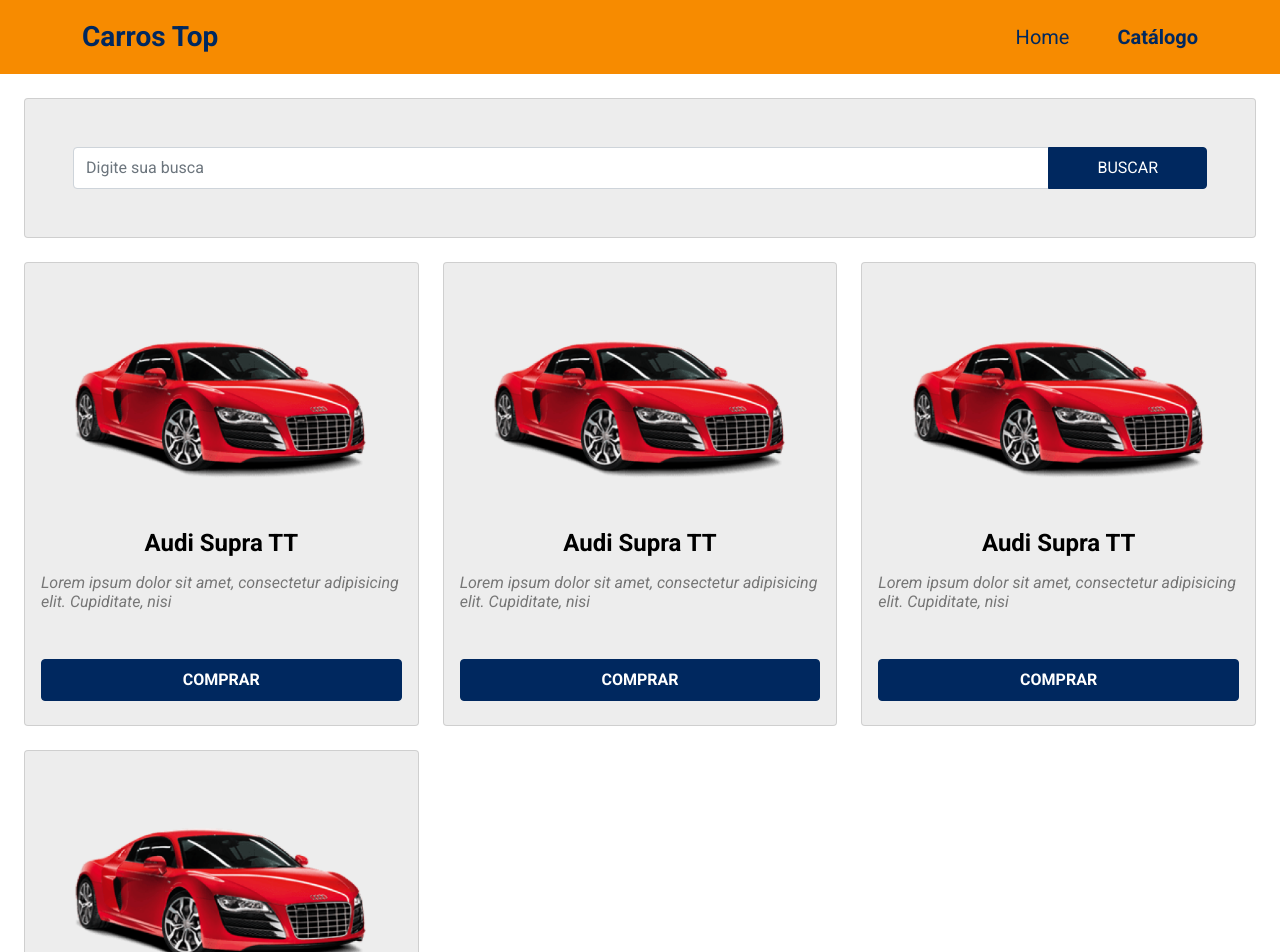
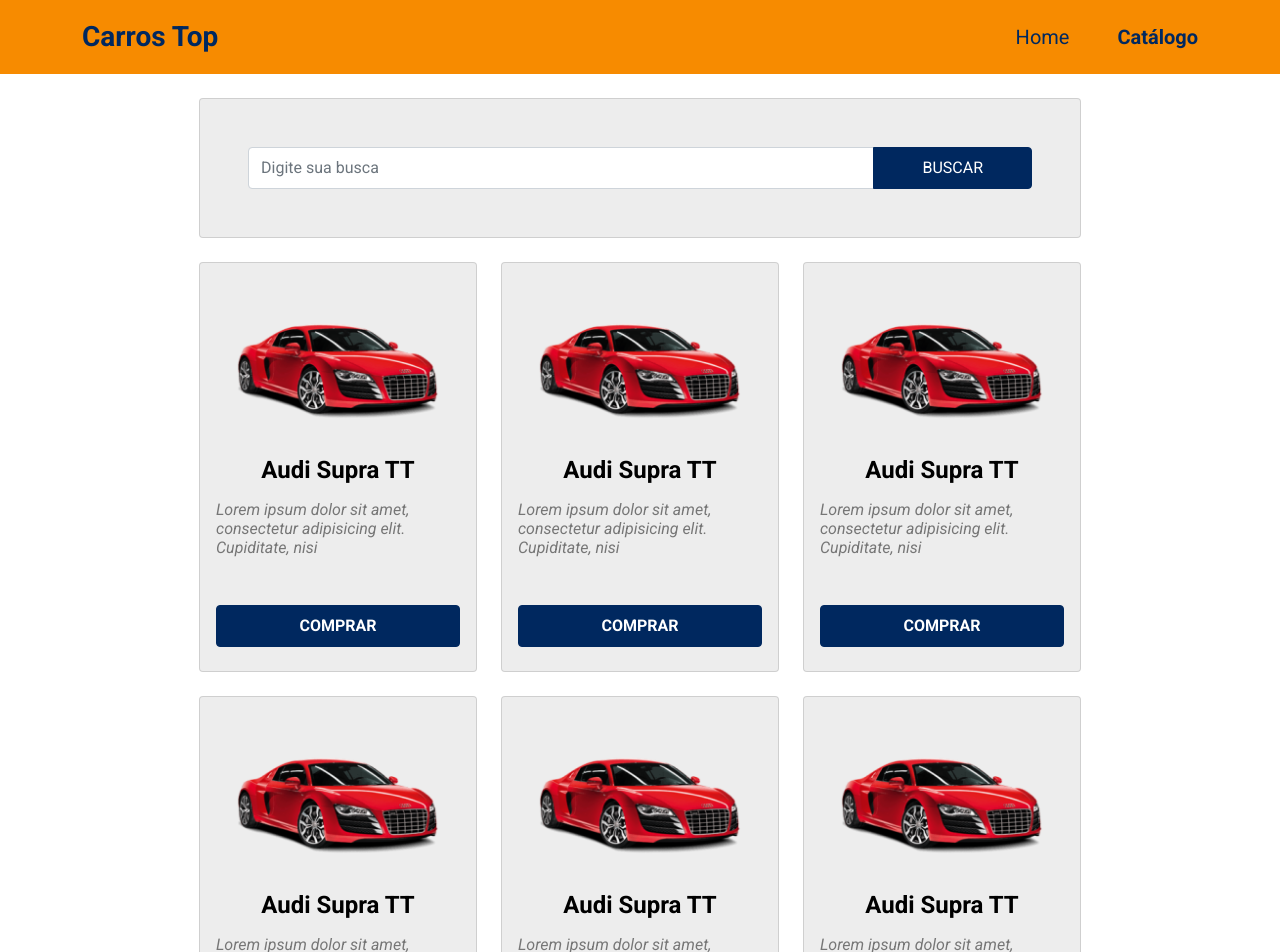
Before and after one commit to grasielaGomes/devsuperior-topcars, a React (Create React App) app: page /products in a window 1280 px wide. Shown: the top 952 px of the page. Built offline with nearby package versions, Linux system fonts and the light colour scheme.

Commit message:
catalog responsive xl

```diff
--- a/src/pages/Catalog/catalog.tsx
+++ b/src/pages/Catalog/catalog.tsx
@@ -4,24 +4,58 @@
 
 export function Catalog() {
   return (
-    <main className="m-2 m-sm-4 d-grid gap-2 gap-sm-4">
+    <main className="container-xl">
+      <div className="mt-2 mt-sm-4 mt-md-0 p-md-4 d-grid gap-2 gap-sm-4 col-xl-10 mx-xl-auto">
+        <header>
           <Card children={<Search />} color={"bg-light"} hasShadow={false} />
+        </header>
         <section>
           <div className="row">
             <div className="col-sm-6 col-lg-4 mb-2 mb-sm-4">
-            <Card children={<Product />} color={"bg-light"} hasShadow={false} />
+              <Card
+                children={<Product />}
+                color={"bg-light"}
+                hasShadow={false}
+              />
             </div>
             <div className="col-sm-6 col-lg-4 mb-2 mb-sm-4">
-            <Card children={<Product />} color={"bg-light"} hasShadow={false} />
+              <Card
+                children={<Product />}
+                color={"bg-light"}
+                hasShadow={false}
+              />
             </div>
             <div className="col-sm-6 col-lg-4 mb-2 mb-sm-4">
-            <Card children={<Product />} color={"bg-light"} hasShadow={false} />
+              <Card
+                children={<Product />}
+                color={"bg-light"}
+                hasShadow={false}
+              />
             </div>
             <div className="col-sm-6 col-lg-4 mb-2 mb-sm-4">
-            <Card children={<Product />} color={"bg-light"} hasShadow={false} />
+              <Card
+                children={<Product />}
+                color={"bg-light"}
+                hasShadow={false}
+              />
+            </div>
+            <div className="col-sm-6 col-lg-4 mb-2 mb-sm-4">
+              <Card
+                children={<Product />}
+                color={"bg-light"}
+                hasShadow={false}
+              />
+            </div>
+            <div className="col-sm-6 col-lg-4 mb-2 mb-sm-4">
+              <Card
+                children={<Product />}
+                color={"bg-light"}
+                hasShadow={false}
+              />
             </div>
           </div>
         </section>
+      </div>
     </main>
   );
 }
```
Lines whose indentation alone changed are shown as unchanged.
